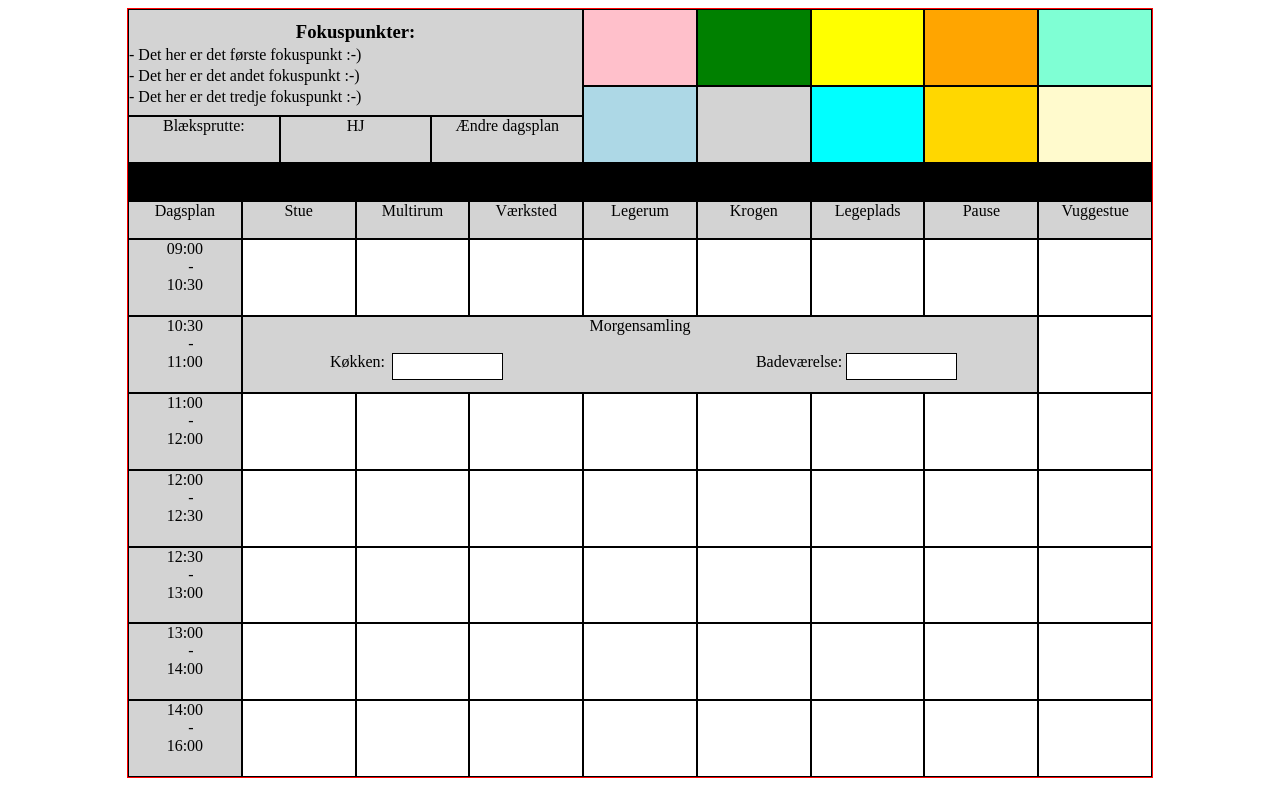
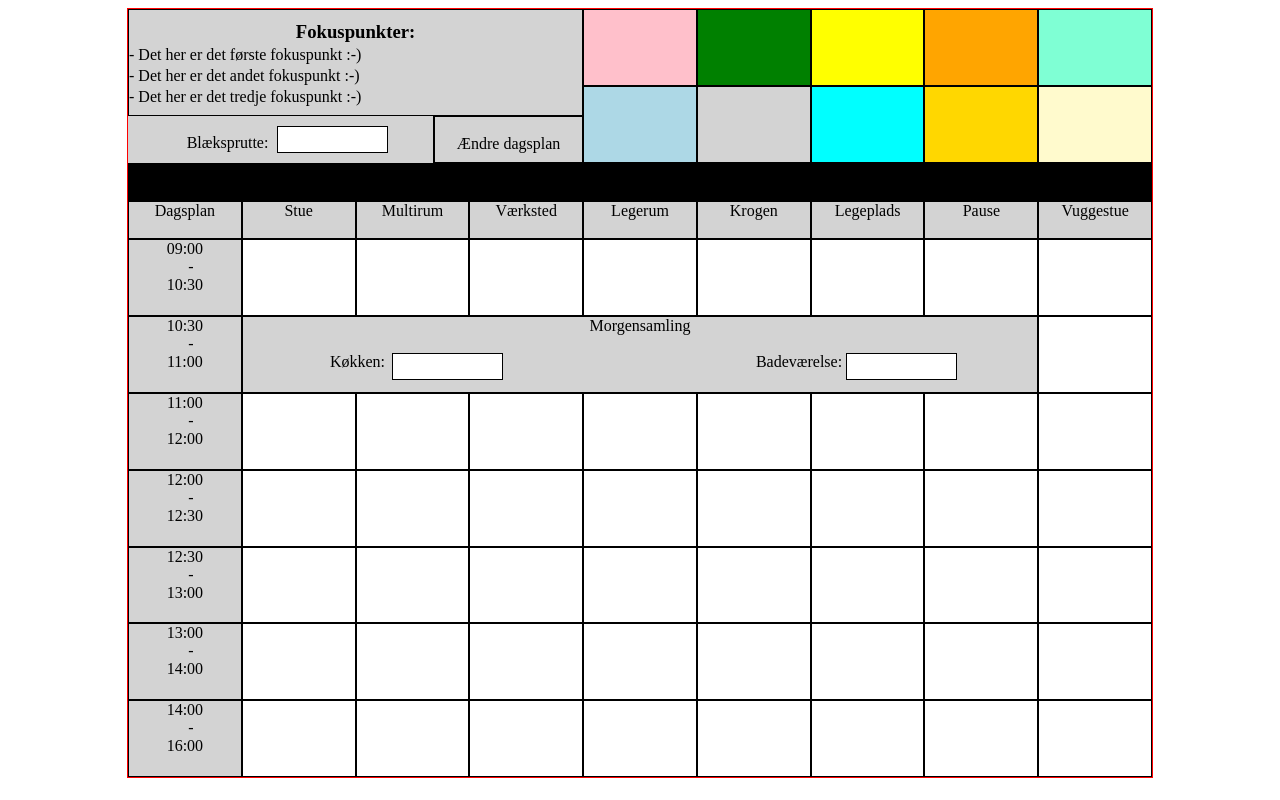
Before and after one commit to Rabeea96/Boernehave, a website: page public/index.html in a window 1280 px wide. Drawn offline with Linux system fonts and the light colour scheme; no server answers.

Commit message:
top_left

```diff
--- a/public/index.html
+++ b/public/index.html
@@ -357,9 +357,11 @@
             <p id="fokuspunkt2">- Det her er det andet fokuspunkt :-)</p>
             <p id="fokuspunkt3">- Det her er det tredje fokuspunkt :-)</p>
         </div>
-        <div id="blaeksprutte-tekstfelt" class="punkter-med-kant center">Blæksprutte:</div>
-        <div id="blaeksprutte-boks" class="punkter-med-kant center">HJ</div>
-        <div id="aendre-dagsplan" class="punkter-med-kant center">Ændre dagsplan</div>
+        <div id="blaeksprutte-tekstfelt" class="center"><br/>Blæksprutte:</div>
+        <div id="blaeksprutte-boks"class="center">
+            <div id="blaeksprutte-felt"></div>
+        </div>
+        <div id="aendre-dagsplan" class="punkter-med-kant center"><br/>Ændre dagsplan</div>
     </div>
 
 
--- a/public/style.css
+++ b/public/style.css
@@ -412,12 +412,22 @@
 
 #blaeksprutte-tekstfelt {
     grid-area: blaeksprutte_tekst;
-    border-right: 1px solid black;
+    margin-left: 50px;
 }
 
 #blaeksprutte-boks {
     grid-area: blaeksprutte_navn;
     border-right: 1px solid black;
+}
+
+#blaeksprutte-felt {
+    background-color: white;
+    border:1px solid black;
+    width:109px;
+    height:25px;
+    float:right;
+    margin-right: 45px;
+    margin-top: 10px;
 }
 
 #aendre-dagslan {
```
